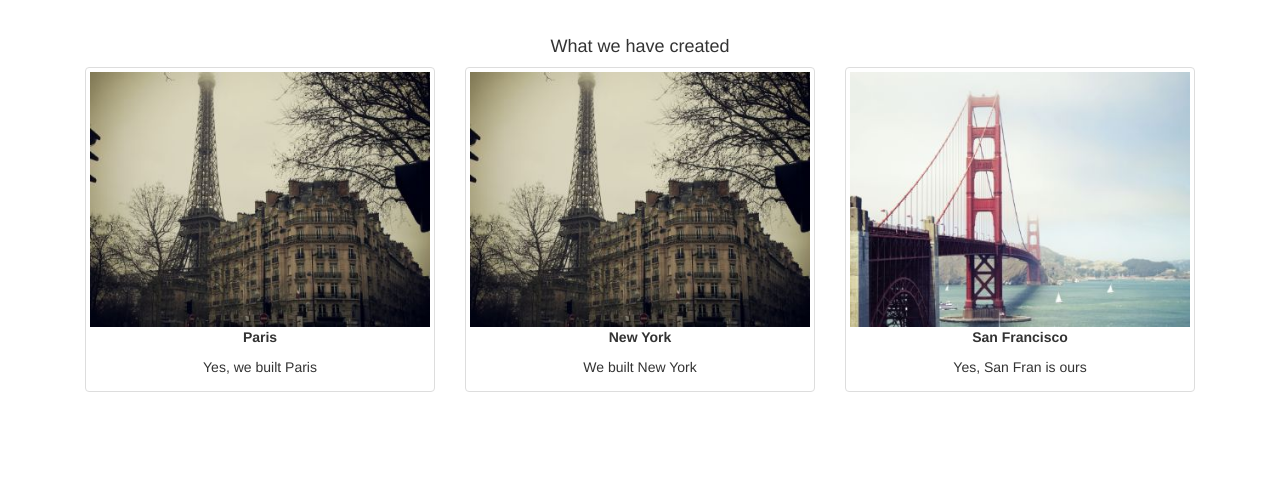
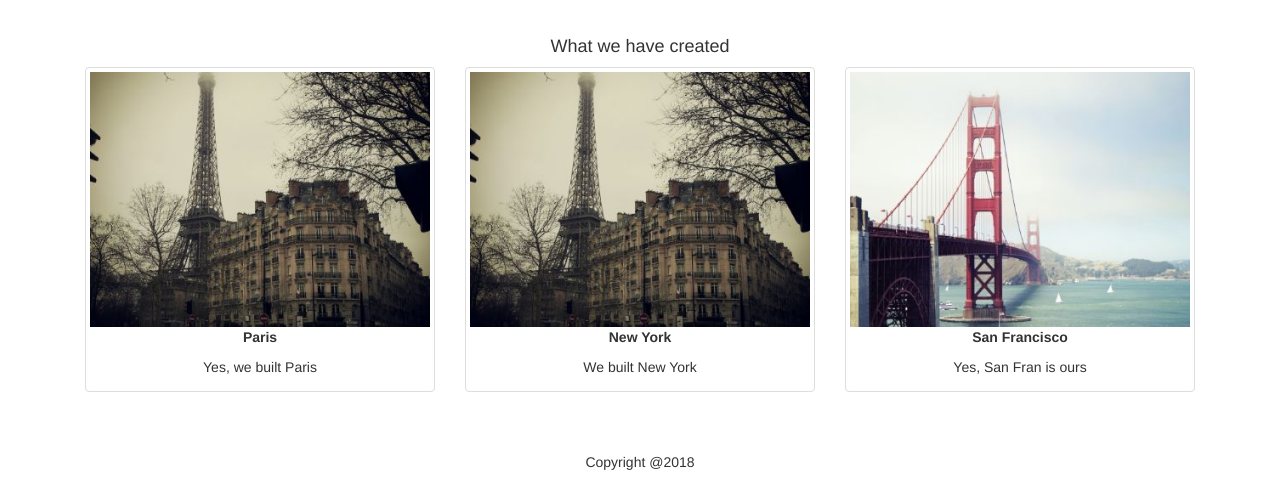
Before and after one commit to aristantia/website, a plain HTML site: page index.html in a window 1280 px wide. Shown: the part 588-1070 px from the top of the page. Before the commit the page ends 1040 px from the top, so only its background shows below. Drawn offline with nearby package versions, Linux system fonts and the light colour scheme.

Commit message:
Tambah footer

```diff
--- a/index.html
+++ b/index.html
@@ -154,6 +154,11 @@
 	</section>
 
 
+	<footer class="container-fluid text-center">
+		<p>Copyright @2018</p>
+	</footer>
+
+
 	<!-- script references -->
 		<script src="https://ajax.googleapis.com/ajax/libs/jquery/1.12.4/jquery.min.js"></script>
 		<script src="js/bootstrap.min.js"></script>
```
